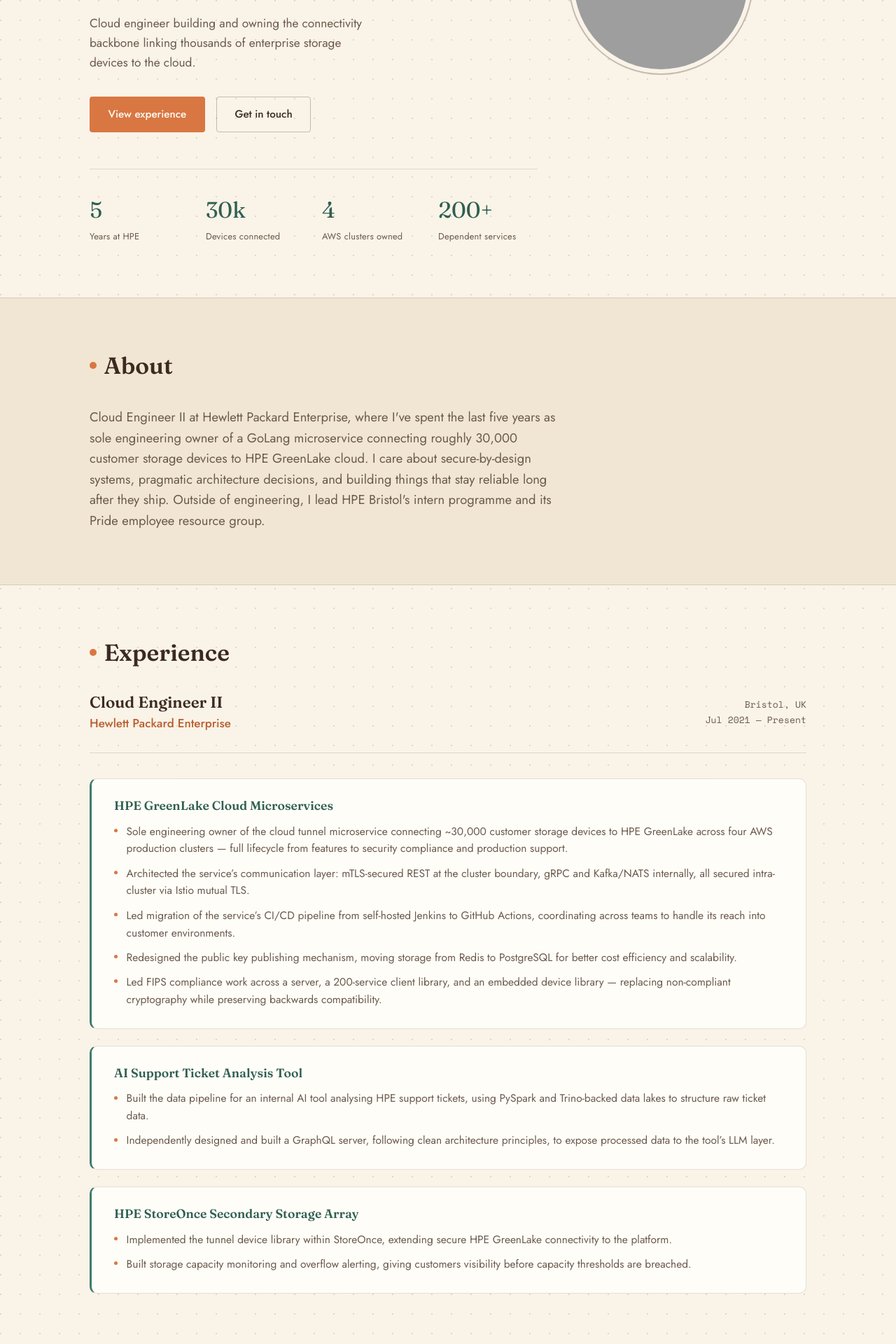
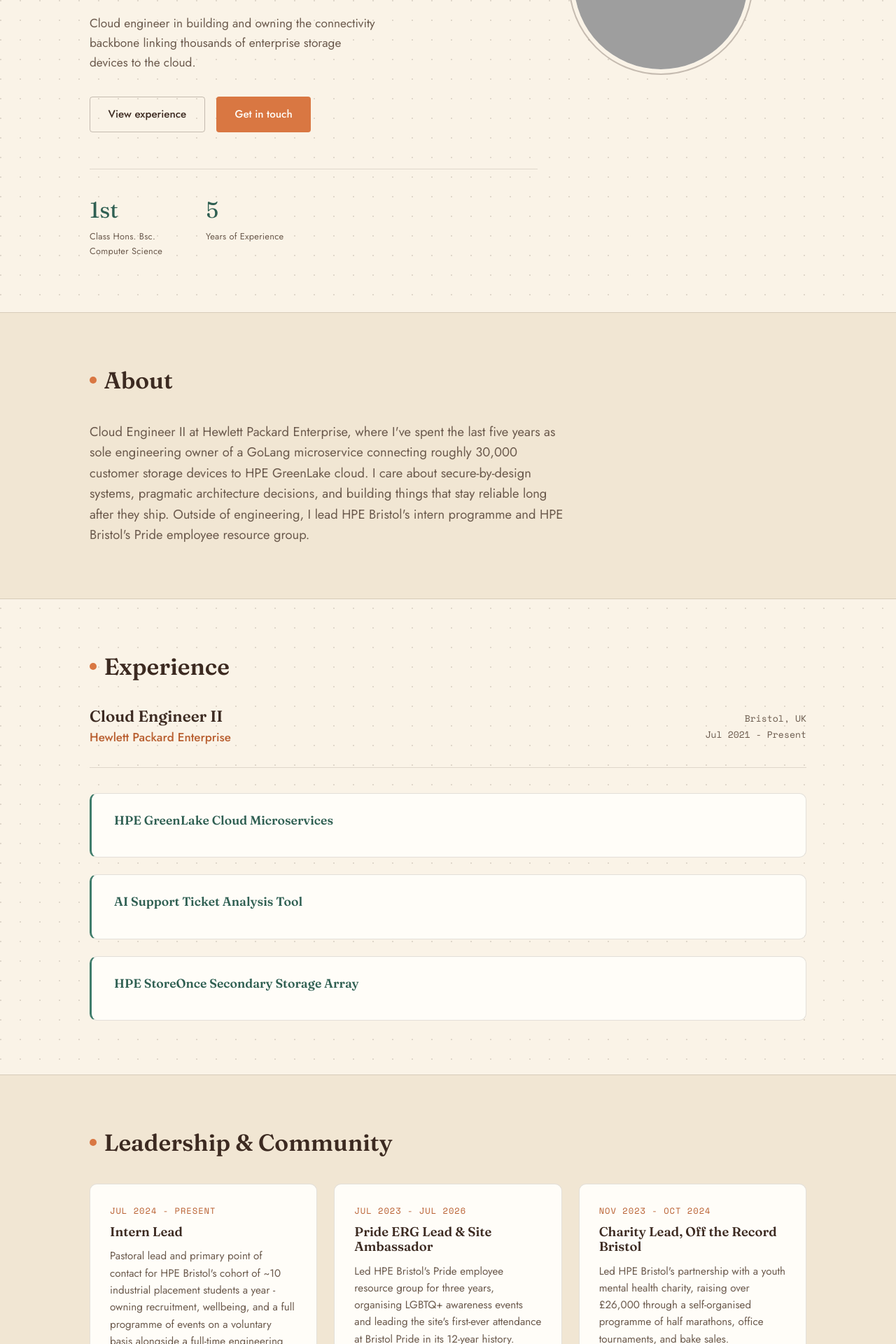
Before and after one commit to richard-andrews/website, a React (Vite) app: page / in a window 1280 px wide. Shown: the part 420-2340 px from the top of the page at 70% size. Built offline with nearby package versions, Linux system fonts and the light colour scheme; grey boxes are pictures that could not be loaded.

Commit message:
small fixes

```diff
--- a/index.html
+++ b/index.html
@@ -4,8 +4,8 @@
     <meta charset="UTF-8" />
     <link rel="icon" type="image/svg+xml" href="/favicon.svg" />
     <meta name="viewport" content="width=device-width, initial-scale=1.0" />
-    <meta name="description" content="Richard Andrews — Cloud Engineer II at Hewlett Packard Enterprise. CV and portfolio." />
-    <title>Richard Andrews — Cloud Engineer</title>
+    <meta name="description" content="Richard Andrews - Cloud Engineer II at Hewlett Packard Enterprise." />
+    <title>Richard Andrews</title>
     <script>
       (function () {
         try {
--- a/src/components/Education.jsx
+++ b/src/components/Education.jsx
@@ -18,7 +18,7 @@
           <div className="experience__meta">
             <p>{education.location}</p>
             <p>
-              {education.start} — {education.end}
+              {education.start} - {education.end}
             </p>
           </div>
         </div>
--- a/src/components/Experience.jsx
+++ b/src/components/Experience.jsx
@@ -19,7 +19,7 @@
             <div className="experience__meta">
               <p>{experience.location}</p>
               <p>
-                {experience.start} — {experience.end}
+                {experience.start} - {experience.end}
               </p>
             </div>
           </div>
--- a/src/components/Hero.jsx
+++ b/src/components/Hero.jsx
@@ -3,7 +3,7 @@
 import { Sunburst } from './Shapes.jsx'
 
 // To add your photo: drop an image at `public/profile.jpg` (any image
-// works as long as it's named profile.jpg — or update the src below to
+// works as long as it's named profile.jpg - or update the src below to
 // match your filename). It's picked up automatically; until then this
 // falls back to the initials placeholder.
 function Portrait() {
@@ -46,10 +46,10 @@
             <p className="hero__tagline">{profile.tagline}</p>
 
             <div className="hero__actions">
-              <a className="button button--primary" href="#experience">
+              <a className="button button--ghost" href="#experience">
                 View experience
               </a>
-              <a className="button button--ghost" href={`mailto:${profile.email}`}>
+              <a className="button button--primary" href={`mailto:${profile.email}`}>
                 Get in touch
               </a>
             </div>
--- a/src/data/cv.js
+++ b/src/data/cv.js
@@ -5,7 +5,7 @@
   location: 'Bristol, UK',
   email: 'richardxndrews@gmail.com',
   tagline:
-    'Cloud engineer building and owning the connectivity backbone linking thousands of enterprise storage devices to the cloud.',
+    'Cloud engineer in building and owning the connectivity backbone linking thousands of enterprise storage devices to the cloud.',
   links: [
     { label: 'GitHub', href: 'https://github.com/richard-andrews' },
     { label: 'LinkedIn', href: 'https://www.linkedin.com/in/richard-andrews' },
@@ -14,17 +14,15 @@
 }
 
 export const stats = [
-  { value: '5', label: 'Years at HPE' },
-  { value: '30k', label: 'Devices connected' },
-  { value: '4', label: 'AWS clusters owned' },
-  { value: '200+', label: 'Dependent services' },
+  { value: '1st', label: 'Class Hons. Bsc. Computer Science' },
+  { value: '5', label: 'Years of Experience' },
 ]
 
 export const about = `Cloud Engineer II at Hewlett Packard Enterprise, where I've spent the last five
 years as sole engineering owner of a GoLang microservice connecting roughly 30,000 customer storage
 devices to HPE GreenLake cloud. I care about secure-by-design systems, pragmatic architecture
 decisions, and building things that stay reliable long after they ship. Outside of engineering, I
-lead HPE Bristol's intern programme and its Pride employee resource group.`
+lead HPE Bristol's intern programme and HPE Bristol's Pride employee resource group.`
 
 export const experience = {
   company: 'Hewlett Packard Enterprise',
@@ -36,25 +34,25 @@
     {
       name: 'HPE GreenLake Cloud Microservices',
       highlights: [
-        'Sole engineering owner of the cloud tunnel microservice connecting ~30,000 customer storage devices to HPE GreenLake across four AWS production clusters — full lifecycle from features to security compliance and production support.',
-        'Architected the service’s communication layer: mTLS-secured REST at the cluster boundary, gRPC and Kafka/NATS internally, all secured intra-cluster via Istio mutual TLS.',
-        'Led migration of the service’s CI/CD pipeline from self-hosted Jenkins to GitHub Actions, coordinating across teams to handle its reach into customer environments.',
-        'Redesigned the public key publishing mechanism, moving storage from Redis to PostgreSQL for better cost efficiency and scalability.',
-        'Led FIPS compliance work across a server, a 200-service client library, and an embedded device library — replacing non-compliant cryptography while preserving backwards compatibility.',
+        // 'Sole engineering owner of the cloud tunnel microservice connecting ~30,000 customer storage devices to HPE GreenLake across four AWS production clusters - full lifecycle from features to security compliance and production support.',
+        // 'Architected the service\'s communication layer: mTLS-secured REST at the cluster boundary, gRPC and Kafka/NATS internally, all secured intra-cluster via Istio mutual TLS.',
+        // 'Led migration of the service\'s CI/CD pipeline from self-hosted Jenkins to GitHub Actions, coordinating across teams to handle its reach into customer environments.',
+        // 'Redesigned the public key publishing mechanism, moving storage from Redis to PostgreSQL for better cost efficiency and scalability.',
+        // 'Led FIPS compliance work across a server, a 200-service client library, and an embedded device library - replacing non-compliant cryptography while preserving backwards compatibility.',
       ],
     },
     {
       name: 'AI Support Ticket Analysis Tool',
       highlights: [
-        'Built the data pipeline for an internal AI tool analysing HPE support tickets, using PySpark and Trino-backed data lakes to structure raw ticket data.',
-        'Independently designed and built a GraphQL server, following clean architecture principles, to expose processed data to the tool’s LLM layer.',
+        // 'Built the data pipeline for an internal AI tool analysing HPE support tickets, using PySpark and Trino-backed data lakes to structure raw ticket data.',
+        // 'Independently designed and built a GraphQL server, following clean architecture principles, to expose processed data to the tool\'s LLM layer.',
       ],
     },
     {
       name: 'HPE StoreOnce Secondary Storage Array',
       highlights: [
-        'Implemented the tunnel device library within StoreOnce, extending secure HPE GreenLake connectivity to the platform.',
-        'Built storage capacity monitoring and overflow alerting, giving customers visibility before capacity thresholds are breached.',
+        // 'Implemented the tunnel device library within StoreOnce, extending secure HPE GreenLake connectivity to the platform.',
+        // 'Built storage capacity monitoring and overflow alerting, giving customers visibility before capacity thresholds are breached.',
       ],
     },
   ],
@@ -63,21 +61,21 @@
 export const leadership = [
   {
     role: 'Intern Lead',
-    period: 'Jul 2024 – Present',
+    period: 'Jul 2024 - Present',
     description:
-      'Pastoral lead and primary point of contact for HPE Bristol’s cohort of ~10 industrial placement students a year — owning recruitment, wellbeing, and a full programme of events on a voluntary basis alongside a full-time engineering role.',
+      'Pastoral lead and primary point of contact for HPE Bristol\'s cohort of ~10 industrial placement students a year - owning recruitment, wellbeing, and a full programme of events on a voluntary basis alongside a full-time engineering role.',
   },
   {
     role: 'Pride ERG Lead & Site Ambassador',
-    period: 'Jul 2023 – Jul 2026',
+    period: 'Jul 2023 - Jul 2026',
     description:
-      'Led HPE Bristol’s Pride employee resource group for three years, organising LGBTQ+ awareness events and leading the site’s first-ever attendance at Bristol Pride in its 12-year history.',
+      'Led HPE Bristol\'s Pride employee resource group for three years, organising LGBTQ+ awareness events and leading the site\'s first-ever attendance at Bristol Pride in its 12-year history.',
   },
   {
     role: 'Charity Lead, Off the Record Bristol',
-    period: 'Nov 2023 – Oct 2024',
+    period: 'Nov 2023 - Oct 2024',
     description:
-      'Led HPE Bristol’s partnership with a youth mental health charity, raising over £26,000 through a self-organised programme of half marathons, office tournaments, and bake sales.',
+      'Led HPE Bristol\'s partnership with a youth mental health charity, raising over £26,000 through a self-organised programme of half marathons, office tournaments, and bake sales.',
   },
 ]
 
```
Also changed, not shown: cv.txt, 2 other files (tests, documents, lock files or other folders).
